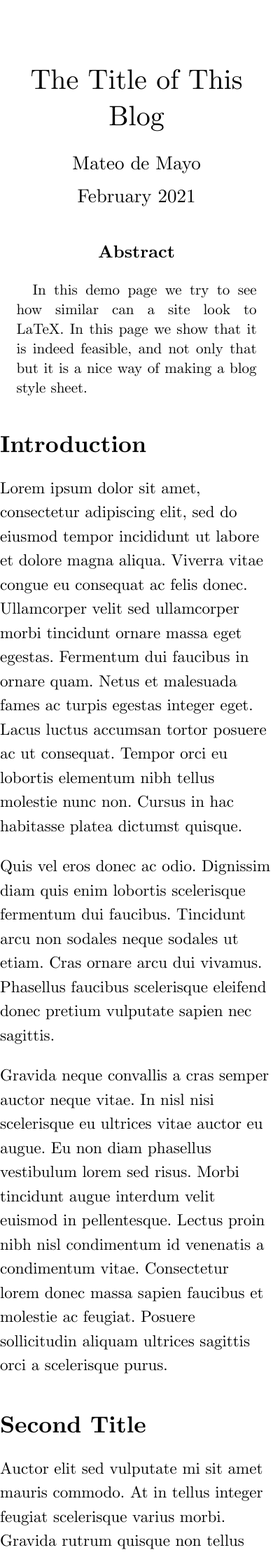
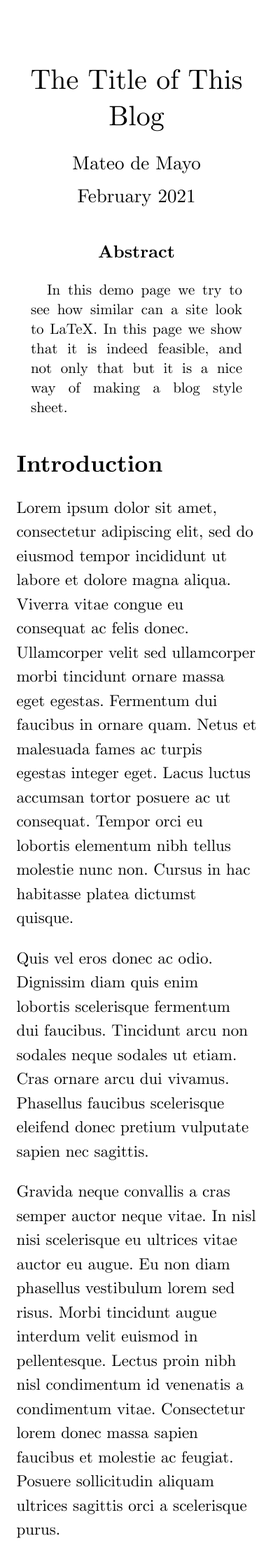
Before and after one commit to mateosss/mateosss.github.io, a Jekyll site: the page built from index.md, in a window 390 px wide. Shown: the top 2225 px of the page at 70% size. Built offline with Jekyll 4.4.1, drawn with Linux system fonts in a browser that asks for light colours.

Commit message:
Improve stylesheet

```diff
--- a/_layouts/home.html
+++ b/_layouts/home.html
@@ -6,6 +6,7 @@
     <link rel="stylesheet" href="/assets/css/style.css">
     <link rel="stylesheet" href="/assets/css/syntax-one-dark.css">
     <meta charset="utf-8">
+    <meta name="viewport" content="width=device-width,initial-scale=1">
     <title>{{ page.title }}</title>
   </head>
   <body>
--- a/assets/css/style.css
+++ b/assets/css/style.css
@@ -11,18 +11,19 @@
   --abstract-width: 88%;
 
   /* Font sizes, 1rem == --fs-p */
-  --fs-h1: 40px;
-  --fs-h2-name: 27px;
-  --fs-h2-date: 27px;
-  --fs-h2-abstract: 25px;
-  --fs-h2: 33px;
-  --fs-p: 23px;
-  --fs-p-abstract: 21px;
+  /* Proportions taken from the Jekyll Latex theme */
+  --fs-p: 23px; /* Base unit, 1rem */
+  --fs-h1: 1.739rem; /* 40/23 */
+  --fs-h2-name: 1.174rem; /* 27/23 */
+  --fs-h2-date: 1.174rem;
+  --fs-h2-abstract: 1.087rem; /* 25/23 */
+  --fs-h2: 1.435rem; /* 33/23 */
+  --fs-p-abstract: 0.913rem; /* 21/23 */
   --fs-mono: 0.7rem; /* Mono font w.r.t. main font size */
 
   /* Colors */
+  --c-bg: white; /* background */
   --c-bg-1: #ECEFF1;
-  --c-bg: white; /* background */
   --c-fg: black; /* foreground */
   --c-hl: #E91E63; /* highlight */
   --c-cm: #2196F3; /* complement */
@@ -35,6 +36,30 @@
 
 }
 
+/* Screensize specifics */
+
+@media only screen and (max-width: 320px) { :root {
+  /* background-color: deepskyblue; */
+  --p-width: 96vw;
+}}
+
+@media only screen and (min-width: 321px) and (max-width: 480px) { :root {
+  /* background-color: fuchsia; */
+  --p-width: 88vw;
+}}
+@media only screen and (min-width: 481px) and (max-width: 768px) { :root {
+  /* background-color: gold; */
+  --p-width: 88vw;
+}}
+@media only screen and (min-width: 769px) and (max-width: 1024px) { :root {
+  /* background-color: greenyellow; */
+  --p-width: 88vw;
+}}
+@media only screen and (min-width: 1025px) and (max-width: 1200px) { :root {
+  /* background-color: darkviolet; */
+  --p-width: 72vw;
+}}
+
 html { /* Set globals like rem size and font */
   font-family: "CM Serif";
   font-size: var(--fs-p);
@@ -42,8 +67,7 @@ html { /* Set globals like rem size and font */
   color: var(--c-fg);
 }
 
-/* Style resets */
-h1, h2, body, p, th {
+h1, h2, body, p, th { /* Style resets */
   margin: 0;
 	/* padding: 0; */
 	/* border: 0; */
@@ -115,29 +139,7 @@ a:before {
   transition: all .2s cubic-bezier(1,.25,0,.75) 0s;
 }
 
-/* Screensize specifics */
-
-@media only screen and (max-width: 320px) { :root {
-  /* background-color: deepskyblue; */
-  --p-width: 100vw
-}}
-
-@media only screen and (min-width: 321px) and (max-width: 480px) { :root {
-  /* background-color: fuchsia; */
-  --p-width: 100vw
-}}
-@media only screen and (min-width: 481px) and (max-width: 768px) { :root {
-  /* background-color: gold; */
-  --p-width: 80vw;
-}}
-@media only screen and (min-width: 769px) and (max-width: 1024px) { :root {
-  /* background-color: greenyellow; */
-  --p-width: 80vw;
-}}
-@media only screen and (min-width: 1025px) and (max-width: 1200px) { :root {
-  /* background-color: darkviolet; */
-  --p-width: 72vw;
-}}
+/* Latex rules */
 
 .latex {
   width: var(--p-width);
@@ -146,7 +148,7 @@ a:before {
 }
 
 
-.latex > h1 {
+.latex > h1 { /* H1 headers */
   font-family: "CM Serif";
   font-size: var(--fs-h1);
   text-align: center;
@@ -154,13 +156,13 @@ a:before {
   margin-bottom: 1rem;
 }
 
-.latex > .latex-header > h2.author{
+.latex > .latex-header > h2.author{ /* Author header */
   font-family: "CM Serif";
   font-size: var(--fs-h2-name);
   text-align: center;
   margin-bottom: 0.5rem;
 }
-.latex > .latex-header > h2.date{
+.latex > .latex-header > h2.date{ /* Date header */
   font-family: "CM Serif";
   font-size: var(--fs-h2-date);
   text-align: center;
@@ -168,7 +170,7 @@ a:before {
   margin-bottom: 2rem;
 }
 
-.latex > h2 {
+.latex > h2 { /* H2 header */
   font-family: "CM Serif Bold";
   font-size: var(--fs-h2);
   text-align: Left;
@@ -176,11 +178,11 @@ a:before {
   margin-bottom: 1rem;
 }
 
-.latex > h3 {
+.latex > h3 { /* H3 header */
   margin-top: 2rem;
 }
 
-.latex > p {
+.latex > p { /* Paragrah */
   font-family: "CM Serif";
   font-size: var(--fs-p);
   text-align: Left;
@@ -189,14 +191,14 @@ a:before {
   margin-bottom: 1rem;
 }
 
-.latex > blockquote {
+.latex > blockquote { /* Quote */
   background-color: var(--c-bg-1);
   font-style: italic;
   padding: 1rem;
   border-radius: 2px;
 }
 
-.latex > hr {
+.latex > hr { /* Horizontal line */
   border-color: var(--c-fg);
 }
 
@@ -222,7 +224,7 @@ a:before {
   overflow-x: auto;
 }
 
-.latex pre {
+.latex pre { /* Inline code */
   line-height: 1.55; /* Magic number height that I like particularly for this font */
 }
 
```
Also changed, not shown: README.md.
